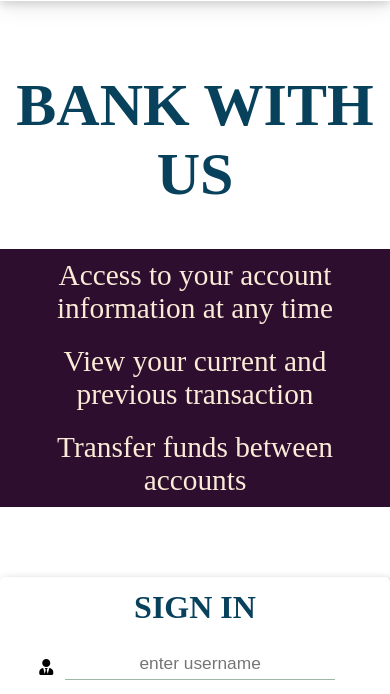
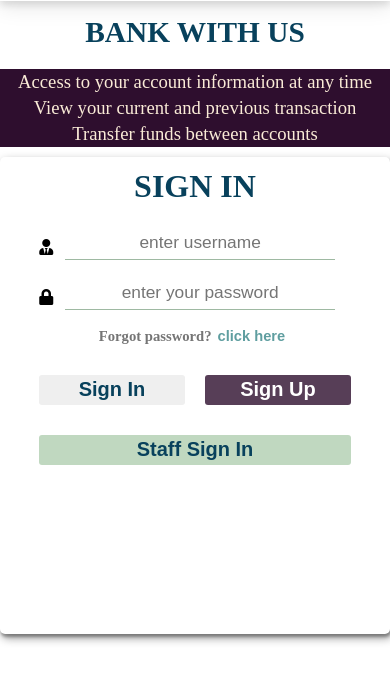
Before and after one commit to Emile-Nsengimana/Banka, a plain HTML site: page index.html in a window 390 px wide. Shown: the part 112-806 px from the top of the page. Drawn offline with Linux system fonts and the light colour scheme.

Commit message:
add page responsiveness to screen size

```diff
--- a/UI/css/index.css
+++ b/UI/css/index.css
@@ -198,18 +198,38 @@ i{
     .overall{
         width: 100%;
         display: inline-block;
+        margin-top: -55px;
     }
+    .info h1{
+        font-size: 22pt;
+        padding: 0;
+    }
+    .info li{
+        font-size: 14pt;
+        list-style: none;
+        font-weight: 500;
+        padding: 2px;
+        text-align: center;
+        background: rgb(46, 14, 46);
+        color: antiquewhite;
+     }
     .info{
        width: 100%;
-   }
-   .content{
+     }
+    .content{
        width: 100%;
        display: inline-block;
-   }
-   #modal-reset{
+    }
+    #modal-reset{
     width: 80%;
     left: 10%;
-}
+    }
+    #btn-staff-login, #btn-staff-in{
+        width: 80%;
+    }
+    .content{
+        margin-top: 10px;
+    }
   }
   /* ============================================== CLIENT PAGE ======================== */
 
@@ -232,11 +252,12 @@ i{
     overflow: auto;
   }
   .profile{
-    flex: 1.5;
+    flex: 1;
     order: 3;
     padding: 20px;
     border: 1px solid rgba(109, 93, 93, 0.4);
     overflow: auto;
+    text-align: center;
   }
   #shade{
       background: rgb(49, 6, 49);
```
